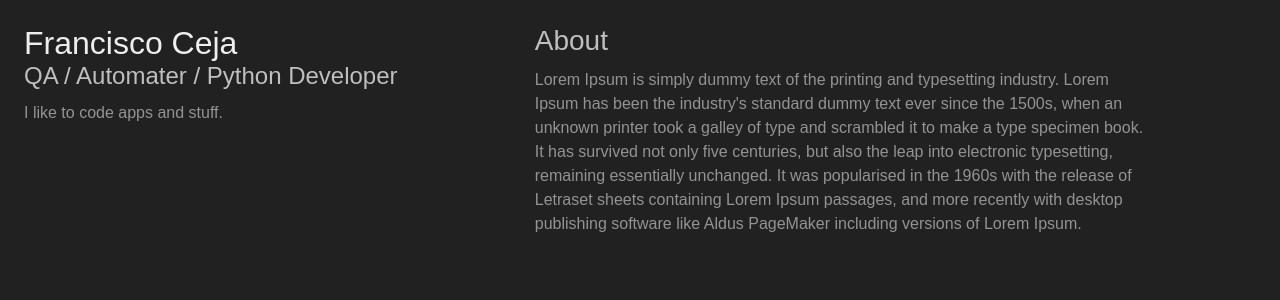
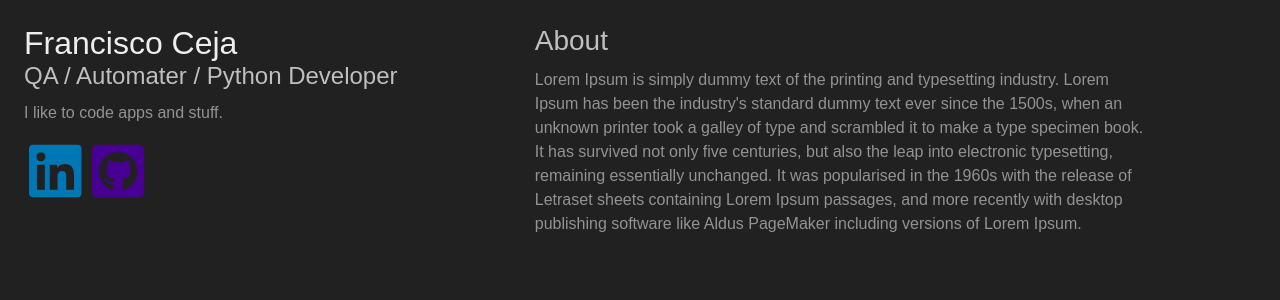
Before and after one commit to fceja/fceja.com_v2, a React (Vite) app: page / in a window 1280 px wide. Shown: the top 300 px of the page. Built offline with nearby package versions, Linux system fonts and the light colour scheme.

Commit message:
add social links comp

```diff
--- a/src/scss/Global.scss
+++ b/src/scss/Global.scss
@@ -1,4 +1,6 @@
 $app-background-color: #212121;
+$linked-in-blue: rgb(0, 119, 181);
+$github-purple-profile: rgb(71, 0, 146);
 
 body {
     font-family: sans-serif, ui-sans-serif, Arial, Helvetica, system-ui, Helvetica;
--- /dev/null
+++ b/src/scss/components/SocialLinks.scss
@@ -0,0 +1,18 @@
+@import "@scss/Global.scss";
+
+.social-links {
+    height: 60px;
+}
+
+[class^="link-icon"] {
+    height: 100%;
+    margin: 0 5px 0 5px;
+
+    &.link-icon-linked-in {
+        fill: $linked-in-blue;
+    }
+
+    &.link-icon-github {
+        fill: $github-purple-profile;
+    }
+}
--- a/src/ts/components/Header.tsx
+++ b/src/ts/components/Header.tsx
@@ -1,4 +1,5 @@
 import "@scss/components/Header.scss"
+import SocialLinks from "@components/SocialLinks"
 
 const Header = () => {
     return (
@@ -6,6 +7,7 @@ const Header = () => {
             <h1>Francisco Ceja</h1>
             <h3>QA / Automater / Python Developer</h3>
             <p>I like to code apps and stuff.</p>
+            <SocialLinks />
         </header>
     )
 }
--- /dev/null
+++ b/src/ts/components/SocialLinks.tsx
@@ -0,0 +1,33 @@
+import "@scss/components/SocialLinks.scss";
+
+const SocialLinks = () => {
+    return (
+        <div className="social-links mt-3">
+            <a
+                href={"https://www.linkedin.com/in/francisco-ceja-0837b158/"}
+                target="_blank"
+            >
+                <svg
+                    xmlns="http://www.w3.org/2000/svg"
+                    viewBox="0 0 448 512"
+                    className="link-icon-linked-in"
+                >
+                    <path d="M416 32H31.9C14.3 32 0 46.5 0 64.3v383.4C0 465.5 14.3 480 31.9 480H416c17.6 0 32-14.5 32-32.3V64.3c0-17.8-14.4-32.3-32-32.3zM135.4 416H69V202.2h66.5V416zm-33.2-243c-21.3 0-38.5-17.3-38.5-38.5S80.9 96 102.2 96c21.2 0 38.5 17.3 38.5 38.5 0 21.3-17.2 38.5-38.5 38.5zm282.1 243h-66.4V312c0-24.8-.5-56.7-34.5-56.7-34.6 0-39.9 27-39.9 54.9V416h-66.4V202.2h63.7v29.2h.9c8.9-16.8 30.6-34.5 62.9-34.5 67.2 0 79.7 44.3 79.7 101.9V416z" />
+                </svg>
+            </a>
+            <a
+                href={"https://github.com/fceja"}
+                target="_blank"
+            >
+                <svg
+                    xmlns="http://www.w3.org/2000/svg"
+                    viewBox="0 0 448 512"
+                    className="link-icon-github"
+                >
+                    <path d="M400 32H48C21.5 32 0 53.5 0 80v352c0 26.5 21.5 48 48 48h352c26.5 0 48-21.5 48-48V80c0-26.5-21.5-48-48-48zM277.3 415.7c-8.4 1.5-11.5-3.7-11.5-8 0-5.4.2-33 .2-55.3 0-15.6-5.2-25.5-11.3-30.7 37-4.1 76-9.2 76-73.1 0-18.2-6.5-27.3-17.1-39 1.7-4.3 7.4-22-1.7-45-13.9-4.3-45.7 17.9-45.7 17.9-13.2-3.7-27.5-5.6-41.6-5.6-14.1 0-28.4 1.9-41.6 5.6 0 0-31.8-22.2-45.7-17.9-9.1 22.9-3.5 40.6-1.7 45-10.6 11.7-15.6 20.8-15.6 39 0 63.6 37.3 69 74.3 73.1-4.8 4.3-9.1 11.7-10.6 22.3-9.5 4.3-33.8 11.7-48.3-13.9-9.1-15.8-25.5-17.1-25.5-17.1-16.2-.2-1.1 10.2-1.1 10.2 10.8 5 18.4 24.2 18.4 24.2 9.7 29.7 56.1 19.7 56.1 19.7 0 13.9.2 36.5.2 40.6 0 4.3-3 9.5-11.5 8-66-22.1-112.2-84.9-112.2-158.3 0-91.8 70.2-161.5 162-161.5S388 165.6 388 257.4c.1 73.4-44.7 136.3-110.7 158.3zm-98.1-61.1c-1.9.4-3.7-.4-3.9-1.7-.2-1.5 1.1-2.8 3-3.2 1.9-.2 3.7.6 3.9 1.9.3 1.3-1 2.6-3 3zm-9.5-.9c0 1.3-1.5 2.4-3.5 2.4-2.2.2-3.7-.9-3.7-2.4 0-1.3 1.5-2.4 3.5-2.4 1.9-.2 3.7.9 3.7 2.4zm-13.7-1.1c-.4 1.3-2.4 1.9-4.1 1.3-1.9-.4-3.2-1.9-2.8-3.2.4-1.3 2.4-1.9 4.1-1.5 2 .6 3.3 2.1 2.8 3.4zm-12.3-5.4c-.9 1.1-2.8.9-4.3-.6-1.5-1.3-1.9-3.2-.9-4.1.9-1.1 2.8-.9 4.3.6 1.3 1.3 1.8 3.3.9 4.1zm-9.1-9.1c-.9.6-2.6 0-3.7-1.5s-1.1-3.2 0-3.9c1.1-.9 2.8-.2 3.7 1.3 1.1 1.5 1.1 3.3 0 4.1zm-6.5-9.7c-.9.9-2.4.4-3.5-.6-1.1-1.3-1.3-2.8-.4-3.5.9-.9 2.4-.4 3.5.6 1.1 1.3 1.3 2.8.4 3.5zm-6.7-7.4c-.4.9-1.7 1.1-2.8.4-1.3-.6-1.9-1.7-1.5-2.6.4-.6 1.5-.9 2.8-.4 1.3.7 1.9 1.8 1.5 2.6z" />
+                </svg>
+            </a>
+        </div>
+    );
+};
+export default SocialLinks;
```
